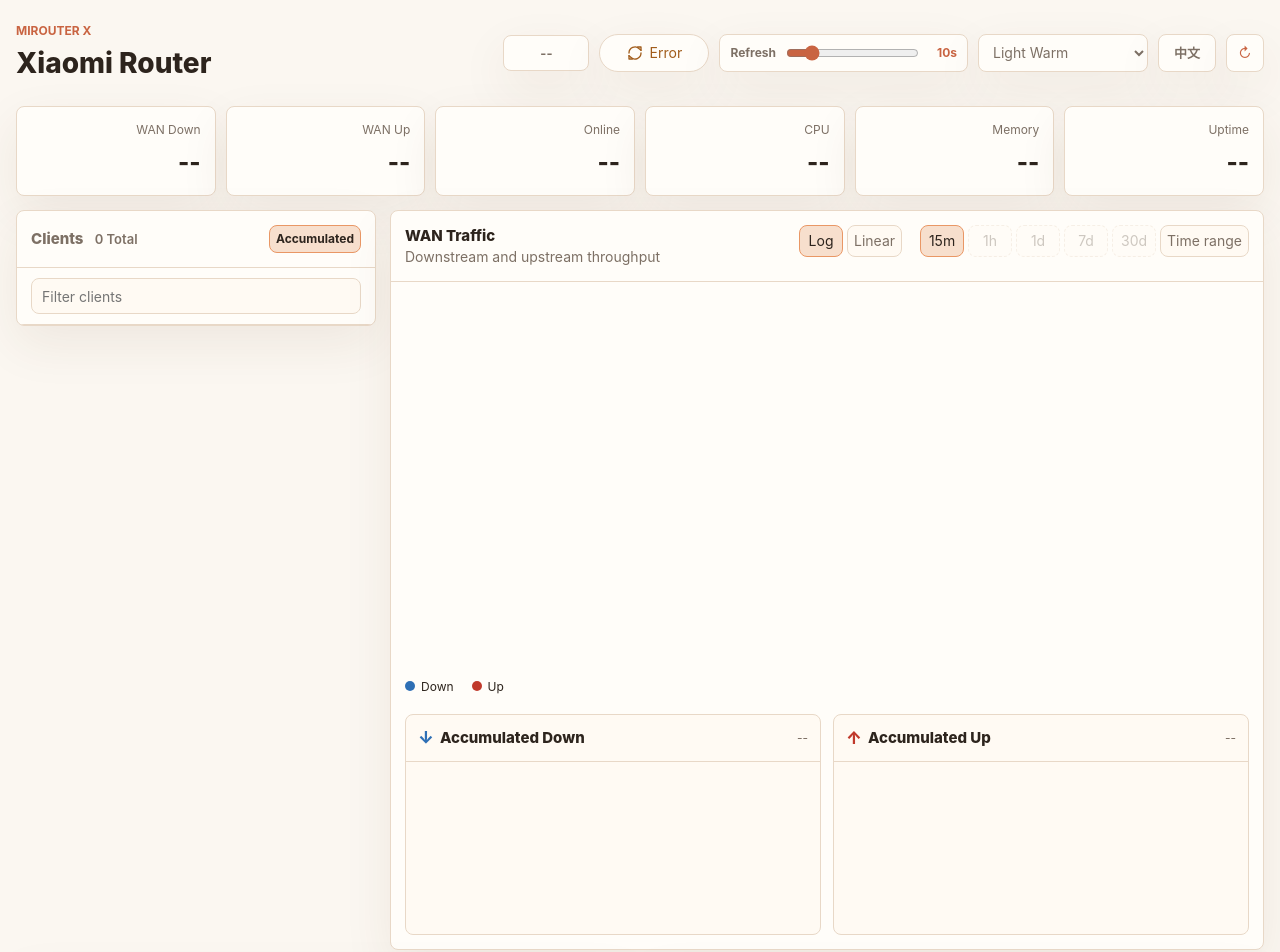
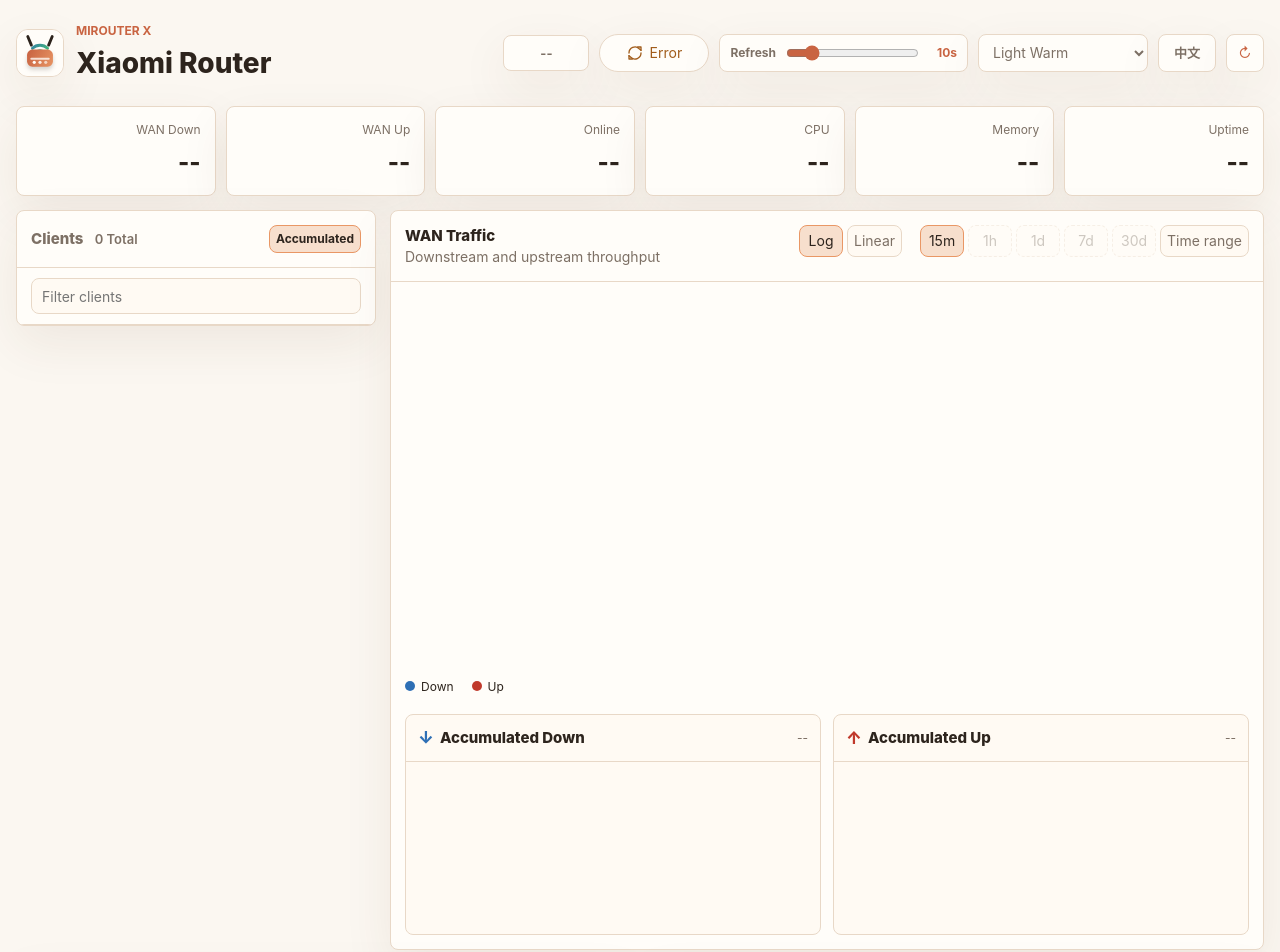
Before and after one commit to ncy7572/mirouter-x, a website: page public/index.html in a window 1280 px wide. Shown: the top 952 px of the page. Drawn offline with Linux system fonts and the light colour scheme; no server answers.

Commit message:
feat: add brand icon and improve topbar layout with flexbox

```diff
--- a/public/index.html
+++ b/public/index.html
@@ -4,14 +4,19 @@
     <meta charset="utf-8">
     <meta name="viewport" content="width=device-width, initial-scale=1">
     <title>Mirouter X</title>
+    <link rel="icon" href="/router-icon.svg" type="image/svg+xml">
+    <link rel="apple-touch-icon" href="/router-icon.svg">
     <link rel="stylesheet" href="/styles.css">
   </head>
   <body>
     <div class="app-shell">
       <header class="topbar">
-        <div>
-          <p class="eyebrow">Mirouter X</p>
-          <h1 id="routerName">Xiaomi Router</h1>
+        <div class="brand-lockup">
+          <img class="brand-icon" src="/router-icon.svg" alt="" width="48" height="48">
+          <div>
+            <p class="eyebrow">Mirouter X</p>
+            <h1 id="routerName">Xiaomi Router</h1>
+          </div>
         </div>
         <div class="topbar-actions">
           <div class="database-size" id="databaseSize" title="SQLite data size" data-i18n-title="databaseSize">--</div>
--- a/public/styles.css
+++ b/public/styles.css
@@ -176,6 +176,23 @@ select {
   justify-content: space-between;
   gap: 16px;
   padding: 10px 0 22px;
+}
+
+.brand-lockup {
+  min-width: 0;
+  display: flex;
+  align-items: center;
+  gap: 12px;
+}
+
+.brand-icon {
+  width: 48px;
+  height: 48px;
+  flex: 0 0 48px;
+  border: 1px solid var(--line);
+  border-radius: 12px;
+  background: var(--surface);
+  box-shadow: var(--shadow);
 }
 
 .eyebrow {
@@ -1095,6 +1112,10 @@ canvas {
     align-items: stretch;
   }
 
+  .brand-lockup {
+    align-items: flex-start;
+  }
+
   .metrics-grid {
     grid-template-columns: repeat(2, minmax(0, 1fr));
   }
```
Also changed, not shown: public/router-icon.svg (added).
